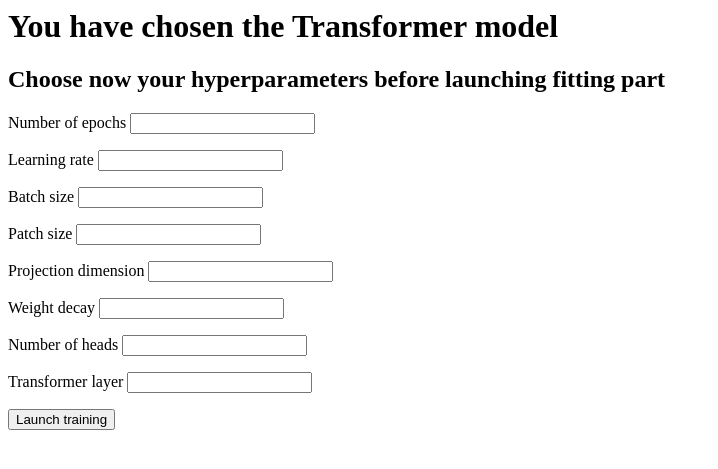
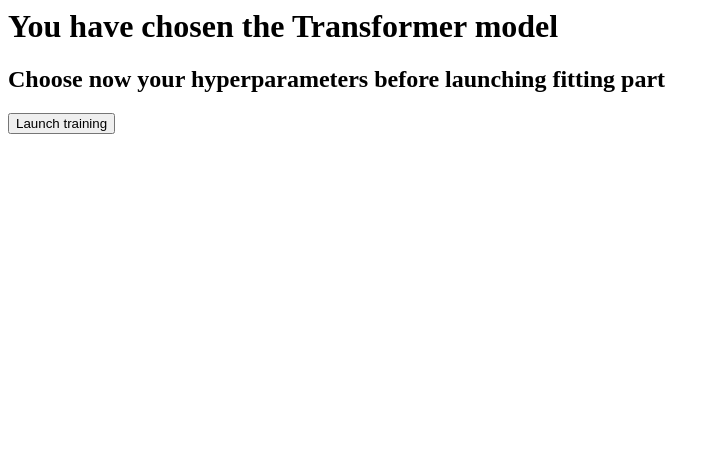
Before and after one commit to HippolyteGuigon/Hispatologic_Cancer_Detection, a Flask app: template Hispatologic_cancer_detection/app/templates/transformer_training.html in a window 1280 px wide. Shown: the top 469 px of the page, without its empty margins (0-718 px from the left). Run offline with Flask 2, Linux system fonts and the light colour scheme; the template is opened without the code that fills it, so the values that code supplies are empty.

Commit message:
pushing_app_update

```diff
--- a/Hispatologic_cancer_detection/app/app.py
+++ b/Hispatologic_cancer_detection/app/app.py
@@ -75,13 +75,18 @@ def get_params():
             print("CHECK_SAVE",app.config["model_chosen"])
             model.fit()
             model.save()
+            logging.warning("Model save has been done")
+            return render_template("cnn_training.html")
 
-    return render_template("cnn_training.html")
-
-        #else:
-        #    model=Transformer()
-        #    lr=request.form.get("lr")
-    #return render_template("transformer_training.html")
+        else:
+            app.config["model_chosen"]="Transformers"
+            if request.form.get("model_fit")=="Launch training":
+                num_epochs=request.form.get("epochs")
+                learning_rate=request.form.get("lr")
+                model=Transformer()
+                model.fit()
+                model.save()
+                return render_template("transformer_training.html")
 
 
 
--- a/Hispatologic_cancer_detection/app/templates/transformer_training.html
+++ b/Hispatologic_cancer_detection/app/templates/transformer_training.html
@@ -3,14 +3,6 @@
 
 <body>
     <form method="POST" action="/training">
-    <p>Number of epochs <input type = "number" step=1 name = "epochs" /></p>
-    <p>Learning rate <input type = "number" step=10e-10 name = "lr" /></p>
-    <p>Batch size <input type = "number" step=1 name = "batch_size" /></p>
-    <p>Patch size <input type = "number" step=1 name = "patch_size" /></p>
-    <p>Projection dimension <input type = "number" step=1 name = "projection_dim" /></p>
-    <p>Weight decay <input type = "number" step=10e-10 name = "weight_decay" /></p>
-    <p>Number of heads <input type = "number" step=1 name = "num_heads" /></p>
-    <p>Transformer layer <input type = "number" step=1 name = "transformer_layers" /></p>
     <p><input type = "submit" value = "Launch training" /></p>
 </form>
 
--- a/Hispatologic_cancer_detection/model/cnn.py
+++ b/Hispatologic_cancer_detection/model/cnn.py
@@ -171,7 +171,6 @@ class ConvNeuralNet(nn.Module):
             f"Fitting of the model has now begun, the params are :{main_params.items()}"
         )
         for epoch in range(num_epochs):
-            logging.info(f"We are at epoch: {epoch}")
             # Load in the data in batches using the train_loader object
             for i, (images, labels) in enumerate(self.train_loader):
                 # Move tensors to the configured device
```
